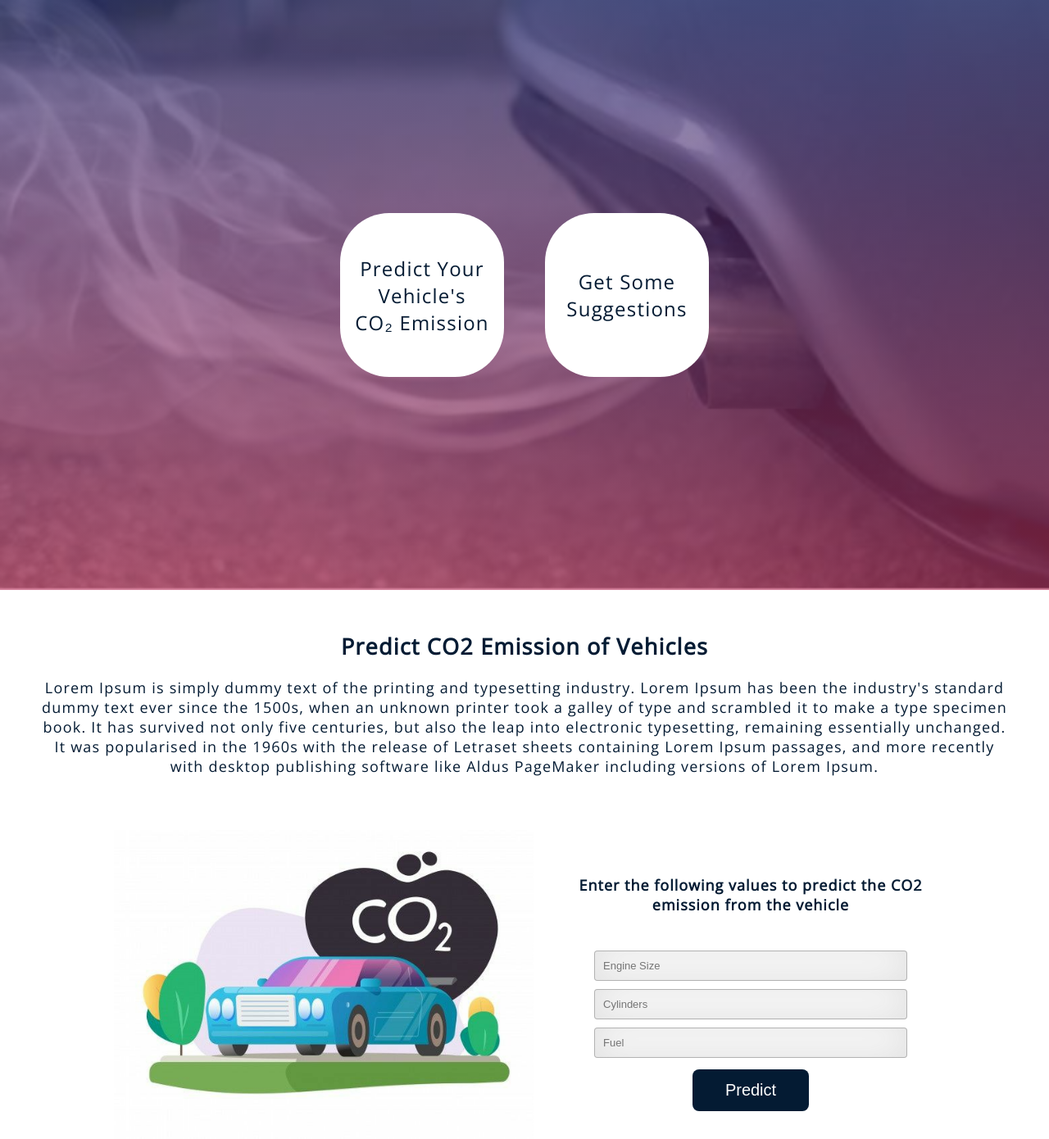
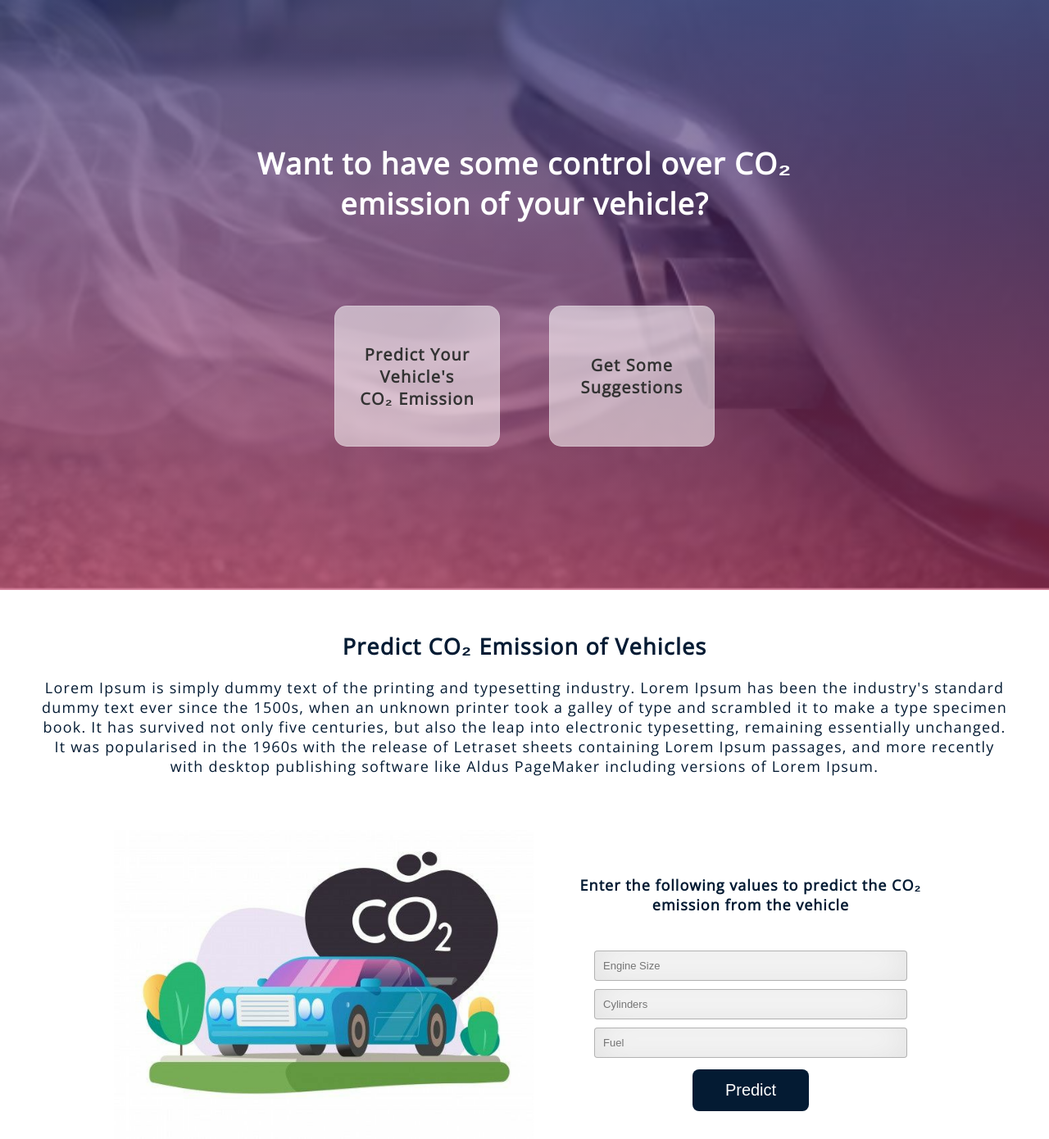
Before and after one commit to Sonali0501/CO2-Emission-Predictor, a Flask app: page / in a window 1280 px wide. Shown: the top 1390 px of the page at 82% size. Run offline with Flask 2, Linux system fonts and the light colour scheme; parts of the project's set-up code (start-up, migrations or seed data) failed here and were passed over.

Commit message:
minor changes

```diff
--- a/static/css/style.css
+++ b/static/css/style.css
@@ -16,10 +16,24 @@ body {
 
 .head{
 	position: relative;
+	display: flex;
+	flex-direction: column;
+	align-items: center;
+	justify-content: center;
+	gap: 100px;
 	height: 720px;
 	background: #b6a7b2;
     background: -webkit-linear-gradient(rgba(55, 58, 92, 0.6), rgba(195, 55, 100, 0.6));
     background: linear-gradient(rgba(29, 38, 113, 0.6), rgba(195, 55, 100, 0.6));
+}
+
+.head h2{
+	color: #fff;
+	font-size: 36px;
+	font-weight: 700;
+	width: 60%;
+	margin: 0px !important;
+	text-align: center;
 }
 
 .head .background{
@@ -37,10 +51,8 @@ body {
     align-items: center;
     justify-content: center;
     margin-left: auto;
-    height: 100%;
-    width: 100%;
     z-index: 1;
-	gap: 50px;
+	gap: 60px;
     position: relative;
     margin-right: auto;
 }
@@ -48,26 +60,26 @@ body {
 .head .buttons .button{
 	background-color: #fff;
 	width: 200px;
-	height: 200px;
-	border-radius: 30%;
-	/* padding: 20px 10px; */
+	height: 170px;
 	display: flex;
 	flex-direction: row;
-}
-
-.head .buttons .button a img{
-	margin-right: 20px;
+	background: rgba( 255, 255, 255, 0.55 );
+	backdrop-filter: blur( 0.0px );
+	-webkit-backdrop-filter: blur( 0.0px );
+	border-radius: 15px;
+	border: 1px solid rgba( 255, 255, 255, 0.18 );
 }
 
 .head .buttons .button:hover{
-	transform: translateY(10px);
-	background-color: #e7f1fc;
+	transform: translateY(2px);
+	box-shadow: 0 8px 32px 0 rgba( 31, 38, 135, 0.37 );
 }
 
 .head .buttons .button a{
-	color: #041b33;
+	color: #333333;
 	outline: none;
-	font-size: 24px;
+	font-size: 20px;
+	font-weight: 600;
 	text-decoration: none;
 	align-self: center;
 }
--- a/templates/index.html
+++ b/templates/index.html
@@ -3,7 +3,7 @@
 
 <head>
   <meta charset="UTF-8">
-  <title>CO2 Emission Predictor</title>
+  <title>CO₂ Emission Predictor</title>
   <link href='https://fonts.googleapis.com/css?family=Pacifico' rel='stylesheet' type='text/css'>
 <link href='https://fonts.googleapis.com/css?family=Arimo' rel='stylesheet' type='text/css'>
 <link href='https://fonts.googleapis.com/css?family=Hind:300' rel='stylesheet' type='text/css'>
@@ -15,6 +15,7 @@
 <body>
   <section class="head">
     <img src="{{ url_for('static', filename='images/carCO2.png') }}" class="background" alt="img" />
+    <h2>Want to have some control over CO₂ emission of your vehicle?</h2>
     <div class="buttons">
       <div class="button">
         <a href="#prediction">Predict Your Vehicle's <br/> CO₂ Emission</a>
@@ -26,7 +27,7 @@
   </section>
 
   <section id="prediction">
-    <h1>Predict CO2 Emission of Vehicles</h1>
+    <h1>Predict CO₂ Emission of Vehicles</h1>
     <p>Lorem Ipsum is simply dummy text of the printing and typesetting
       industry. Lorem Ipsum has been the industry's standard dummy text
       ever since the 1500s, when an unknown printer took a galley of type
@@ -40,7 +41,7 @@
       <div class="mid">
       <img src="{{ url_for('static', filename='images/img2.jpg') }}" alt="img" />
       <div class="form">
-        <h4> Enter the following values to predict the CO2 emission from the vehicle</h4>
+        <h4> Enter the following values to predict the CO₂ emission from the vehicle</h4>
 
         <form action="{{ url_for('predict')}}"method="post">
           <input type="text" name="enginesize" placeholder="Engine Size" required="required" />
```
